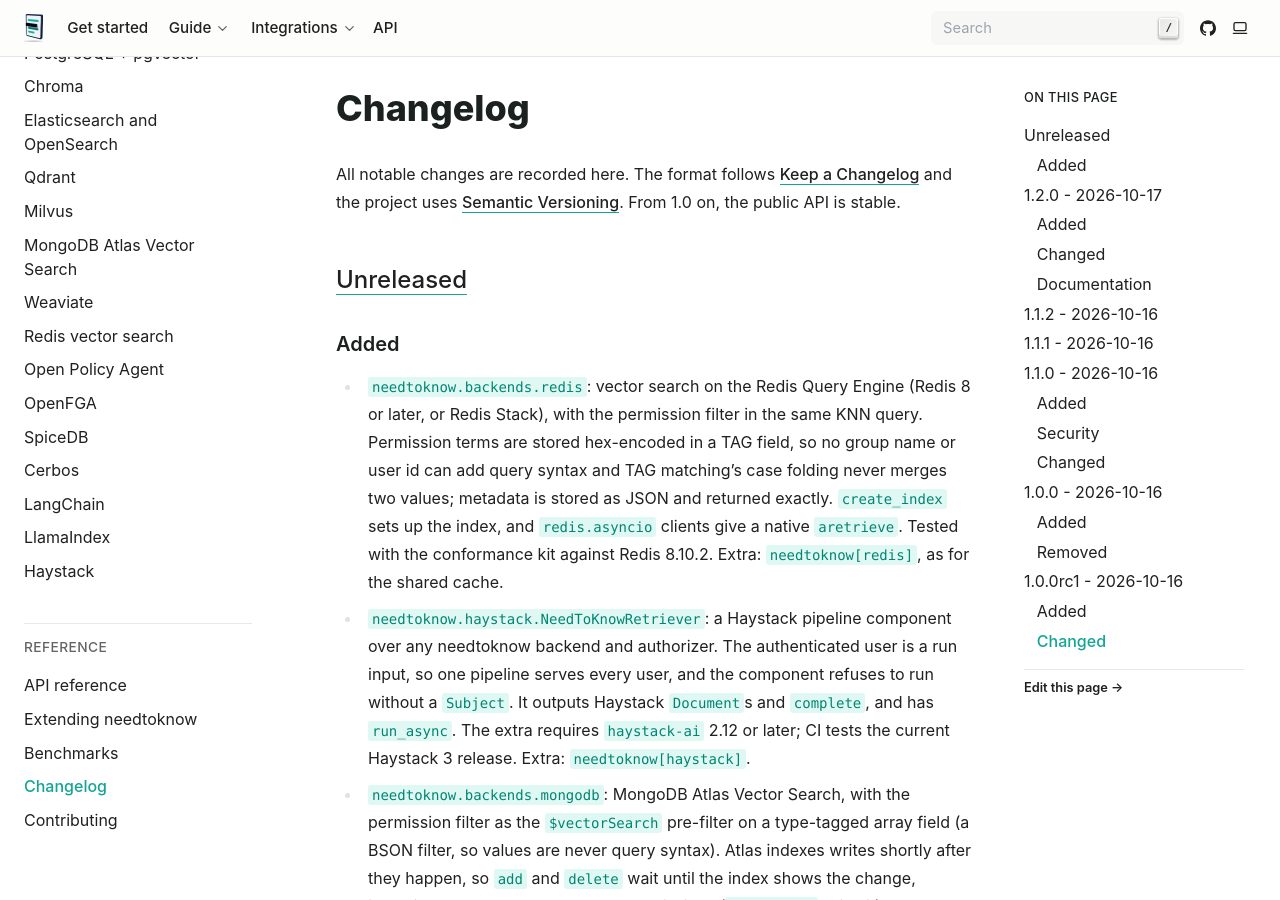
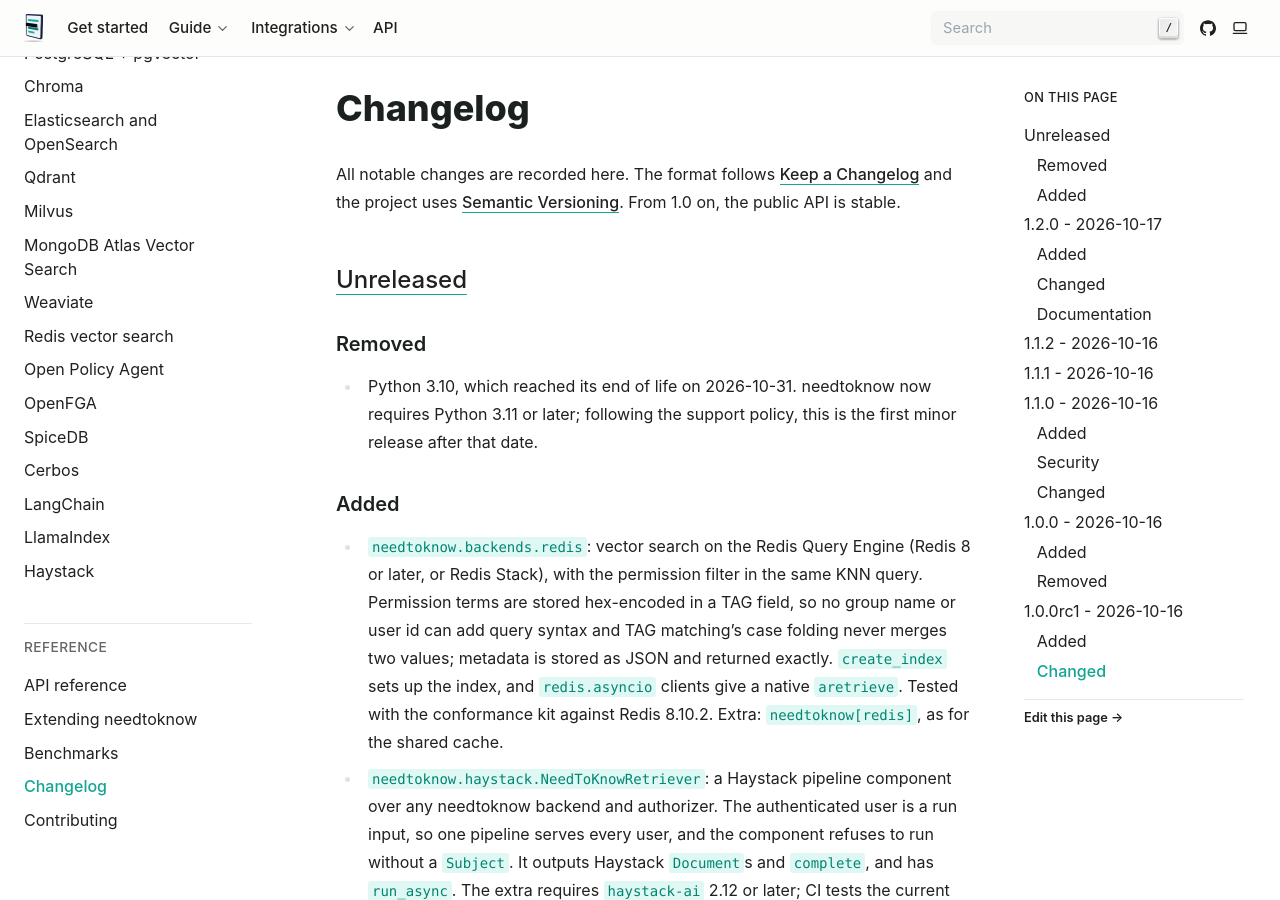
Before and after one commit to muzakkirhussain011/needtoknow, a Sphinx documentation site: the page built from docs/changelog.md, in a window 1280 px wide and 900 px high. Built offline with Sphinx 7.4.7, drawn with Linux system fonts in a browser that asks for light colours.

Commit message:
build: require Python 3.11, as 3.10 reaches its end of life
Python 3.10 reaches its end of life on 2026-10-31; the support policy
drops a version in the first minor release after that. Not to be merged
before that date.

```diff
--- a/CHANGELOG.md
+++ b/CHANGELOG.md
@@ -5,6 +5,11 @@
 [Semantic Versioning](https://semver.org/). From 1.0 on, the public API is stable.
 
 ## [Unreleased]
+
+### Removed
+
+- Python 3.10, which reached its end of life on 2026-10-31. needtoknow now requires Python 3.11 or
+  later; following the support policy, this is the first minor release after that date.
 
 ### Added
 
```
Also changed, not shown: README.md (+1 -1 lines), docs/quickstart.md (+1 -1 lines), pyproject.toml (+3 -4 lines), 2 other files.
